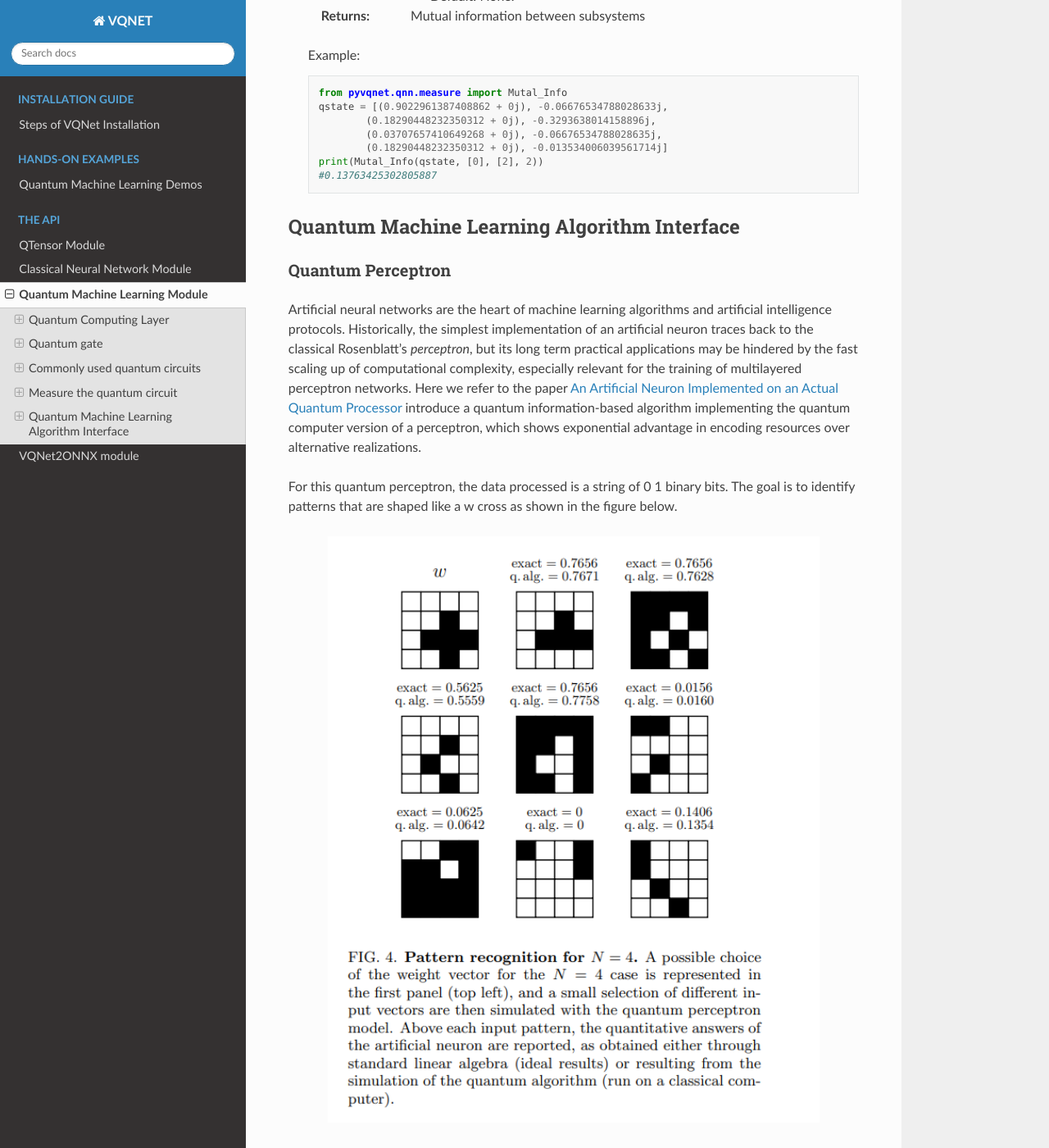
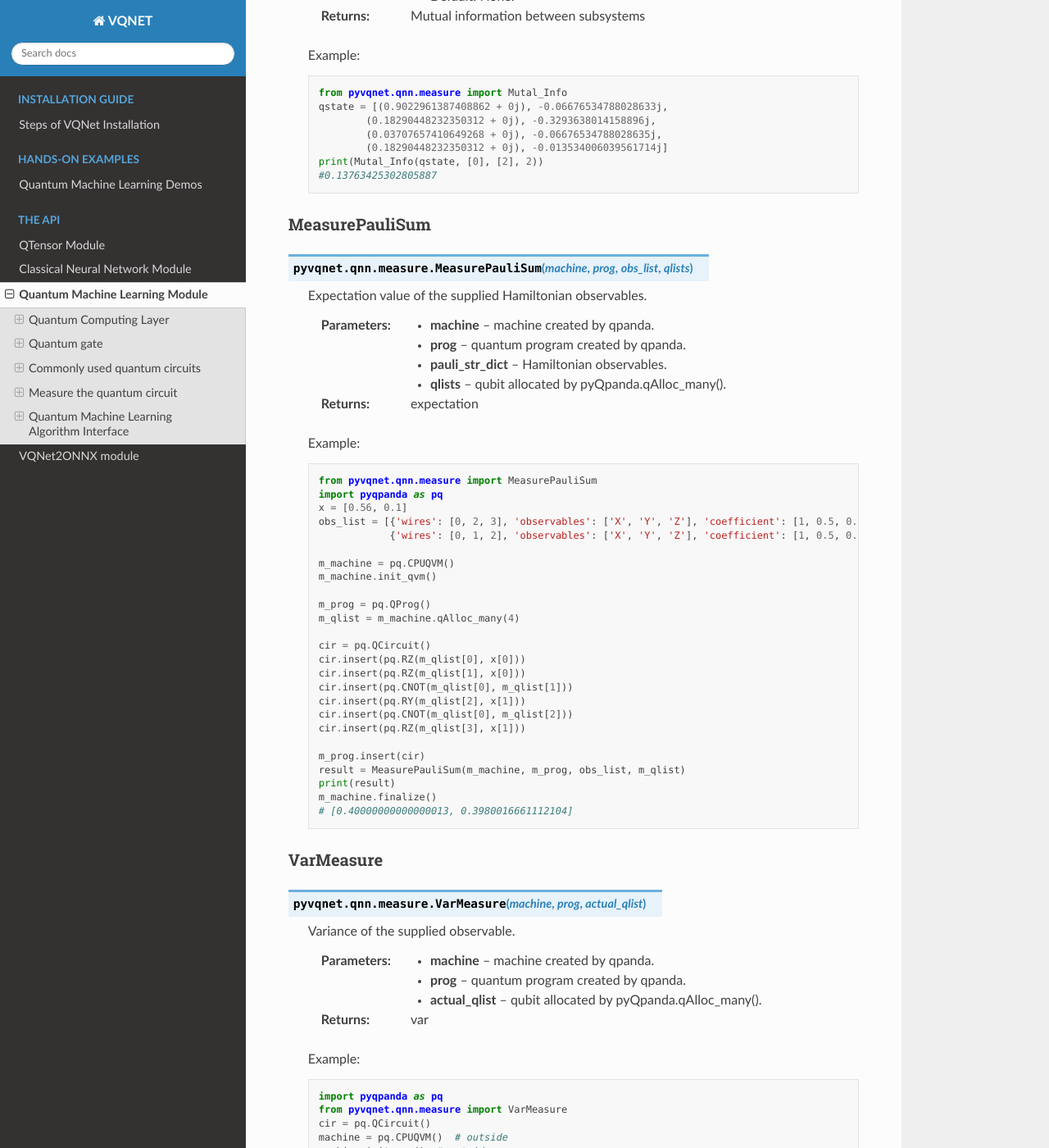
Before and after one commit to OriginQ/VQNET2.0-tutorial-en, a Sphinx documentation site: the page built from source/rst/qnn.rst, in a window 1280 px wide and 1400 px high, scrolled down 28283 px. Shown: the whole window at 82% size. Built offline with Sphinx 7.4.7 and the Read the Docs theme 2.0.0, drawn with Linux system fonts in a browser that asks for light colours; some of the changed text lies outside the part shown.

Commit message:
[ref] add qnn interface

```diff
--- a/source/rst/qnn.rst
+++ b/source/rst/qnn.rst
@@ -1355,6 +1355,84 @@ Mutal_Info
                 (0.18290448232350312 + 0j), -0.013534006039561714j]
         print(Mutal_Info(qstate, [0], [2], 2))
         #0.13763425302805887
+
+
+
+MeasurePauliSum
+^^^^^^^^^^^^^^^^^^^^
+.. py:function:: pyvqnet.qnn.measure.MeasurePauliSum(machine, prog, obs_list, qlists)
+
+    Expectation value of the supplied Hamiltonian observables.
+
+    :param machine: machine created by qpanda.
+    :param prog: quantum program created by qpanda.
+    :param pauli_str_dict: Hamiltonian observables.
+    :param qlists: qubit allocated by pyQpanda.qAlloc_many().
+
+    :return: expectation
+
+    Example::
+
+        from pyvqnet.qnn.measure import MeasurePauliSum
+        import pyqpanda as pq
+        x = [0.56, 0.1]
+        obs_list = [{'wires': [0, 2, 3], 'observables': ['X', 'Y', 'Z'], 'coefficient': [1, 0.5, 0.4]},
+                    {'wires': [0, 1, 2], 'observables': ['X', 'Y', 'Z'], 'coefficient': [1, 0.5, 0.4]}]
+
+        m_machine = pq.CPUQVM()
+        m_machine.init_qvm()
+
+        m_prog = pq.QProg()
+        m_qlist = m_machine.qAlloc_many(4)
+
+        cir = pq.QCircuit()
+        cir.insert(pq.RZ(m_qlist[0], x[0]))
+        cir.insert(pq.RZ(m_qlist[1], x[0]))
+        cir.insert(pq.CNOT(m_qlist[0], m_qlist[1]))
+        cir.insert(pq.RY(m_qlist[2], x[1]))
+        cir.insert(pq.CNOT(m_qlist[0], m_qlist[2]))
+        cir.insert(pq.RZ(m_qlist[3], x[1]))
+
+        m_prog.insert(cir)
+        result = MeasurePauliSum(m_machine, m_prog, obs_list, m_qlist)
+        print(result)
+        m_machine.finalize()
+        # [0.40000000000000013, 0.3980016661112104]
+
+
+VarMeasure
+^^^^^^^^^^^^^^^^^^^^
+.. py:function:: pyvqnet.qnn.measure.VarMeasure(machine, prog, actual_qlist)
+
+    Variance of the supplied observable.
+
+    :param machine: machine created by qpanda.
+    :param prog: quantum program created by qpanda.
+    :param actual_qlist: qubit allocated by pyQpanda.qAlloc_many().
+
+    :return: var
+
+    Example::
+
+        import pyqpanda as pq
+        from pyvqnet.qnn.measure import VarMeasure
+        cir = pq.QCircuit()
+        machine = pq.CPUQVM()  # outside
+        machine.init_qvm()  # outside
+        qubits = machine.qAlloc_many(2)
+
+        cir.insert(pq.RX(qubits[0], 0.5))
+        cir.insert(pq.H(qubits[1]))
+        cir.insert(pq.CNOT(qubits[0], qubits[1]))
+
+        prog1 = pq.QProg()
+        prog1.insert(cir)
+        var_result = VarMeasure(machine, prog1, qubits[0])
+        print(var_result)
+        # 0.2298488470659339
+
+
+
 
 
 
```
